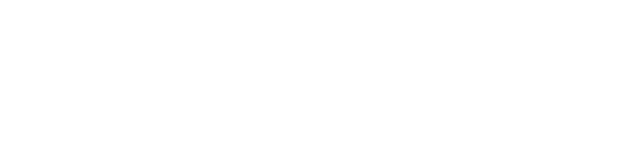
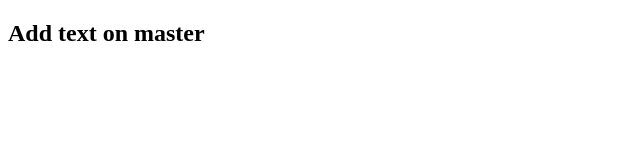
Before and after one commit to quanghungbk304/test4, a plain HTML site: page index.html in a window 1280 px wide. Shown: the whole page, without its empty margins (0-640 px from the left). Drawn offline with Linux system fonts and the light colour scheme.

Commit message:
commit on master

```diff
--- a/index.html
+++ b/index.html
@@ -8,6 +8,6 @@
   <script src="script.js"></script>
 </head>
 <body>
-
+  <h2>Add text on master</h2>
 </body>
 </html>
```
